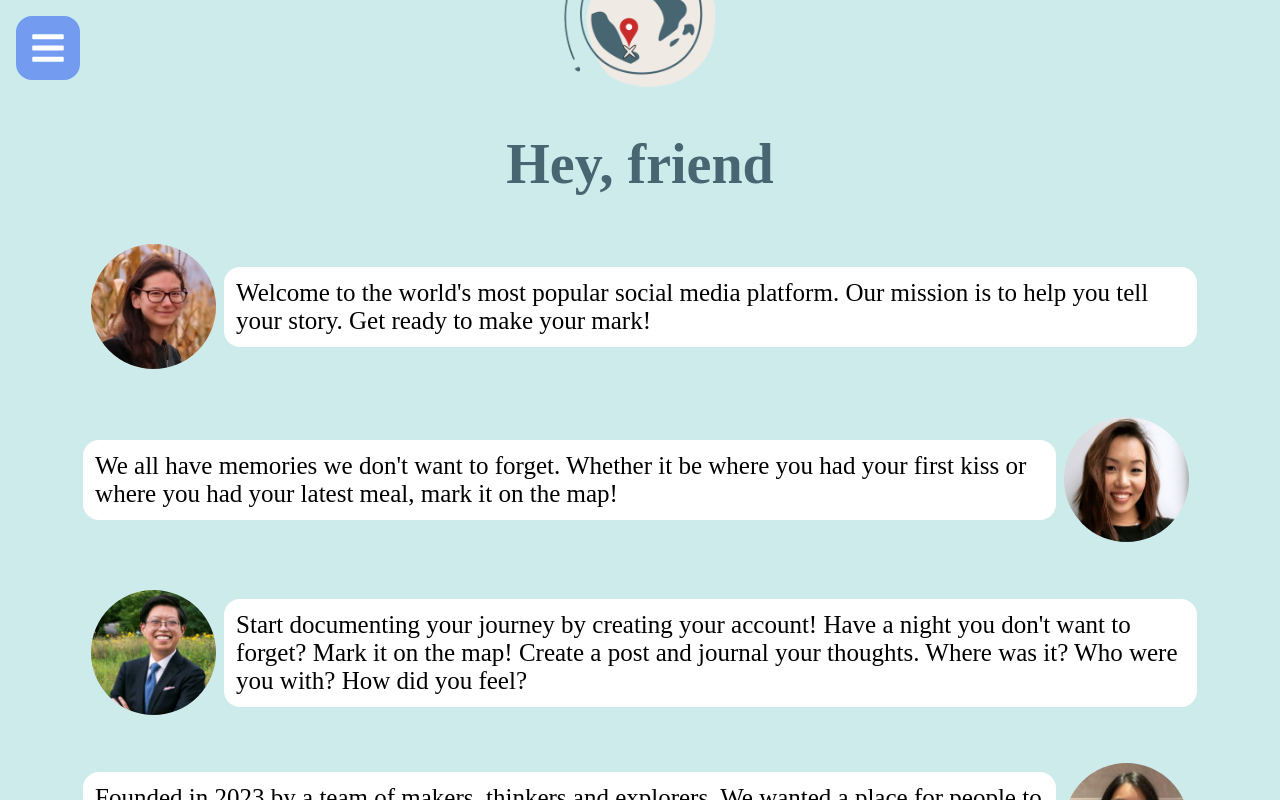
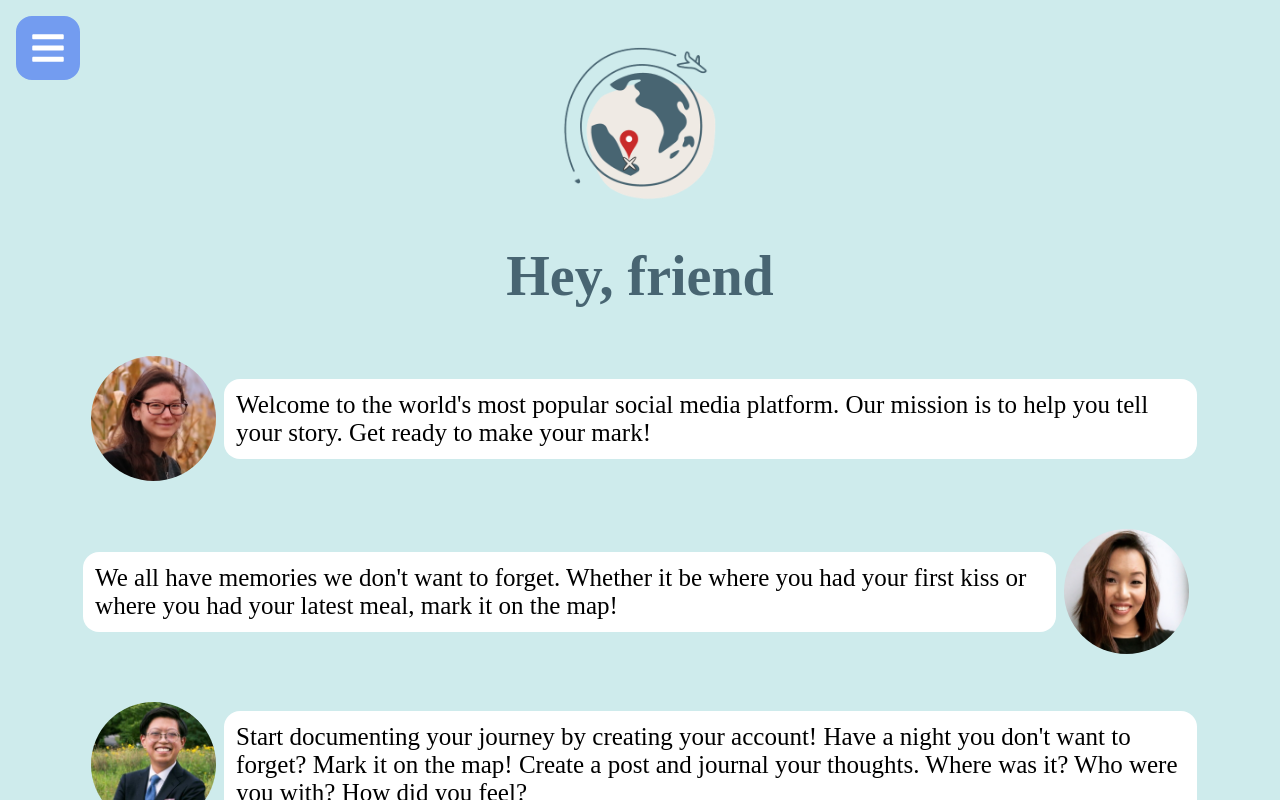
Before and after one commit to Capstone-MEJA/memorymarker, a React app: page /about in a window 1280 px wide. Shown: the top 800 px of the page. Built offline with nearby package versions, Linux system fonts and the light colour scheme.

Commit message:
fixed about page

```diff
--- a/src/features/pages/AboutTeam.tsx
+++ b/src/features/pages/AboutTeam.tsx
@@ -149,7 +149,7 @@ const AboutTeam: React.FC = () => {
               Hi, I'm Mandy! I am a software engineer with experience in
               full-stack web development and a background in education. When I’m
               not coding, you can find me reading, cooking, snapping pictures,
-              and strolling through Central Park.
+              and strolling through Central Park.  My fondest memories are from Taiwan. Check them out on the map! :)
             </DevBlurb>
           </DevContent>
           <ProfileImageMobile src="mandy.png" />
--- a/src/features/pages/about.tsx
+++ b/src/features/pages/about.tsx
@@ -60,7 +60,7 @@ export default About;
 
 const AboutWrapper = styled.div`
   background-color: #ceebec;
-  height: 100vh;
+  height: fit-content;
   width: 100%;
   display: flex;
   flex-direction: column;
@@ -72,6 +72,9 @@ const AboutWrapper = styled.div`
 
   @media ${device.mobileM} {
     justify-content: center;
+  }
+  @media ${device.laptop} {
+    height: fit-content;
   }
 `;
 
```
